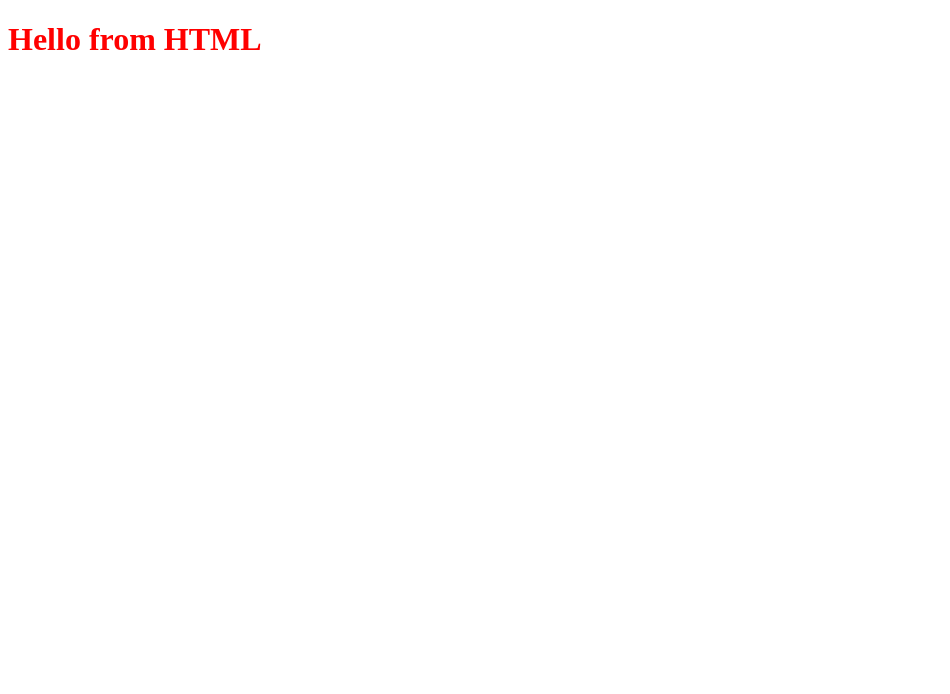
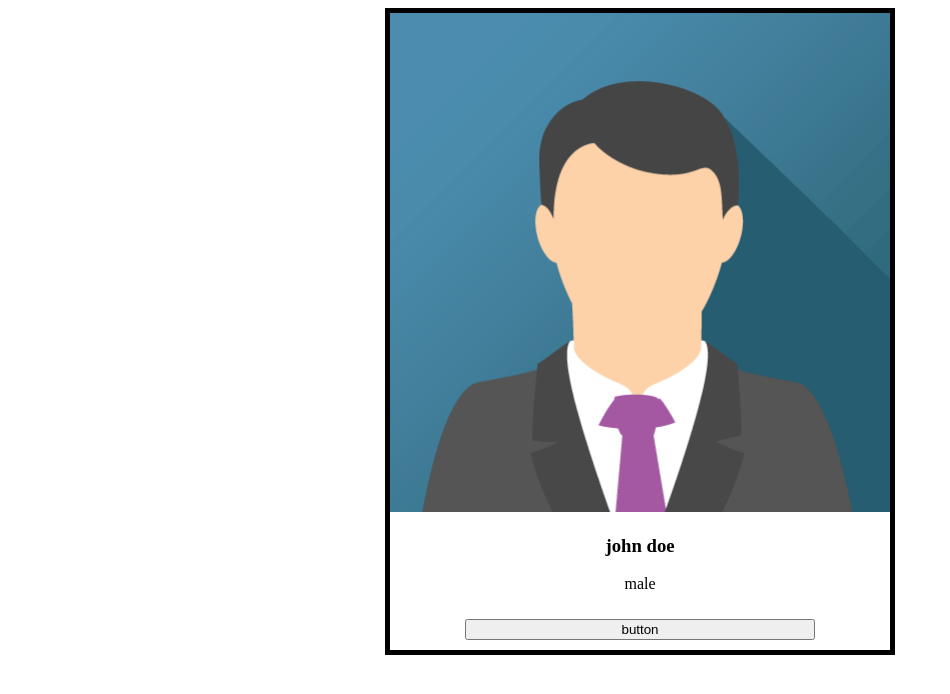
Before and after one commit to mehakdeep-21/bi-development-workshop, a plain HTML site: page index.html in a window 1280 px wide. Shown: the whole page, without its empty margins (0-950 px from the left). Drawn offline with Linux system fonts and the light colour scheme.

Commit message:
added user card

```diff
--- a/index.css
+++ b/index.css
@@ -1,3 +1,21 @@
 h1{
     color: red;
 }
+
+.card{
+    border-style: solid;
+    border-width: 5px;
+    width: 500px;
+    text-align: center;
+    margin-left: auto;
+    margin-right: auto;
+}
+
+.card img{
+    width:100%;
+}
+
+.card button{
+    width: 70%;
+    margin: 10px;
+}
--- a/index.html
+++ b/index.html
@@ -7,8 +7,15 @@
     <link rel="stylesheet" href="index.css">
 </head>
 <body>
-    <h1>Hello from HTML</h1>
+    <!-- <h1>Hello from HTML</h1> -->
 
-    <script src="index.js"></script>
+    <div class="card">
+        <img src="john.png" alt="user-image">
+        <h3>john doe</h3>
+        <p>male</p>
+        <button> button</button>
+    </div>
+
+    <!-- <script src="index.js"></script> -->
 </body>
 </html>
```
Also changed, not shown: jane.png (added), john.png (added).
